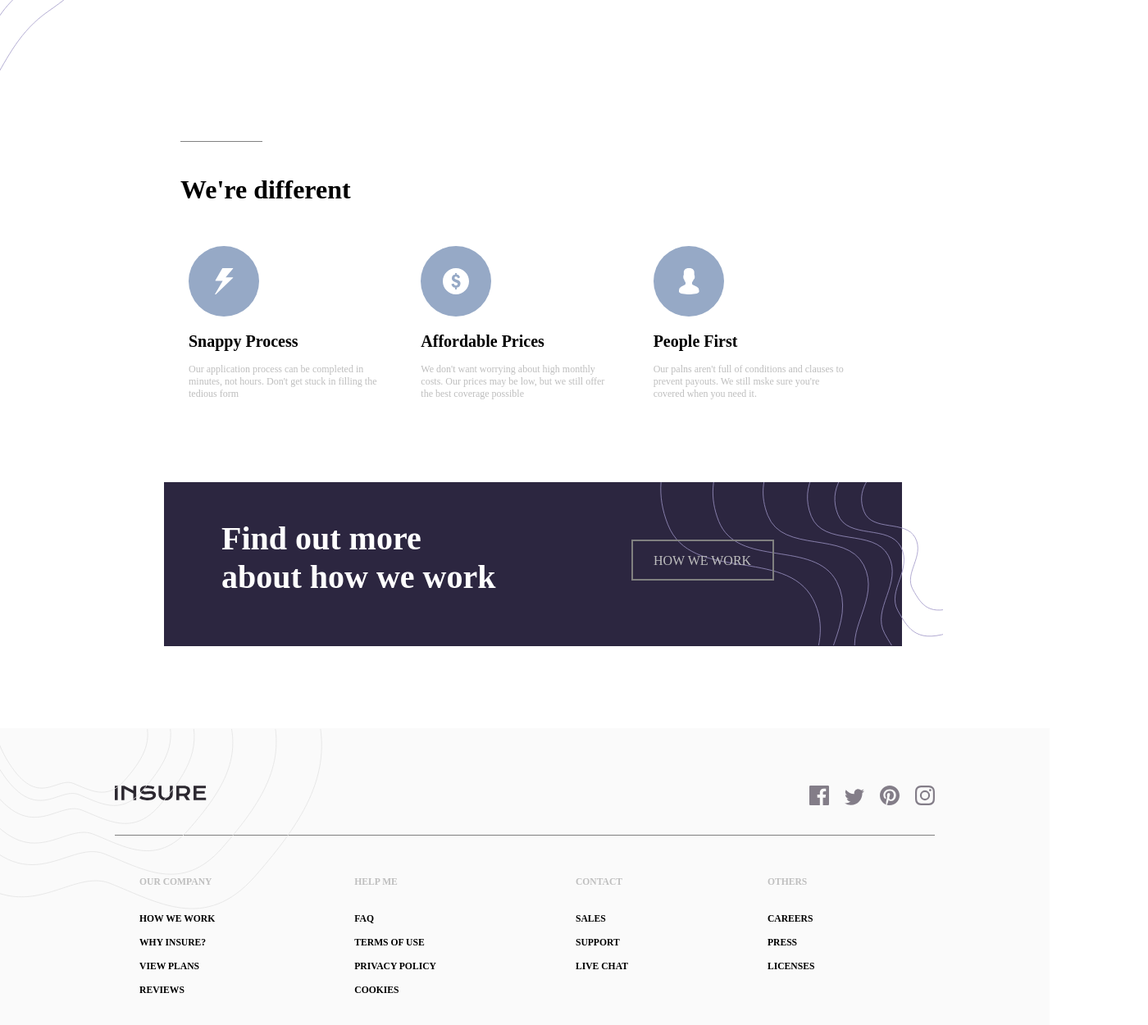
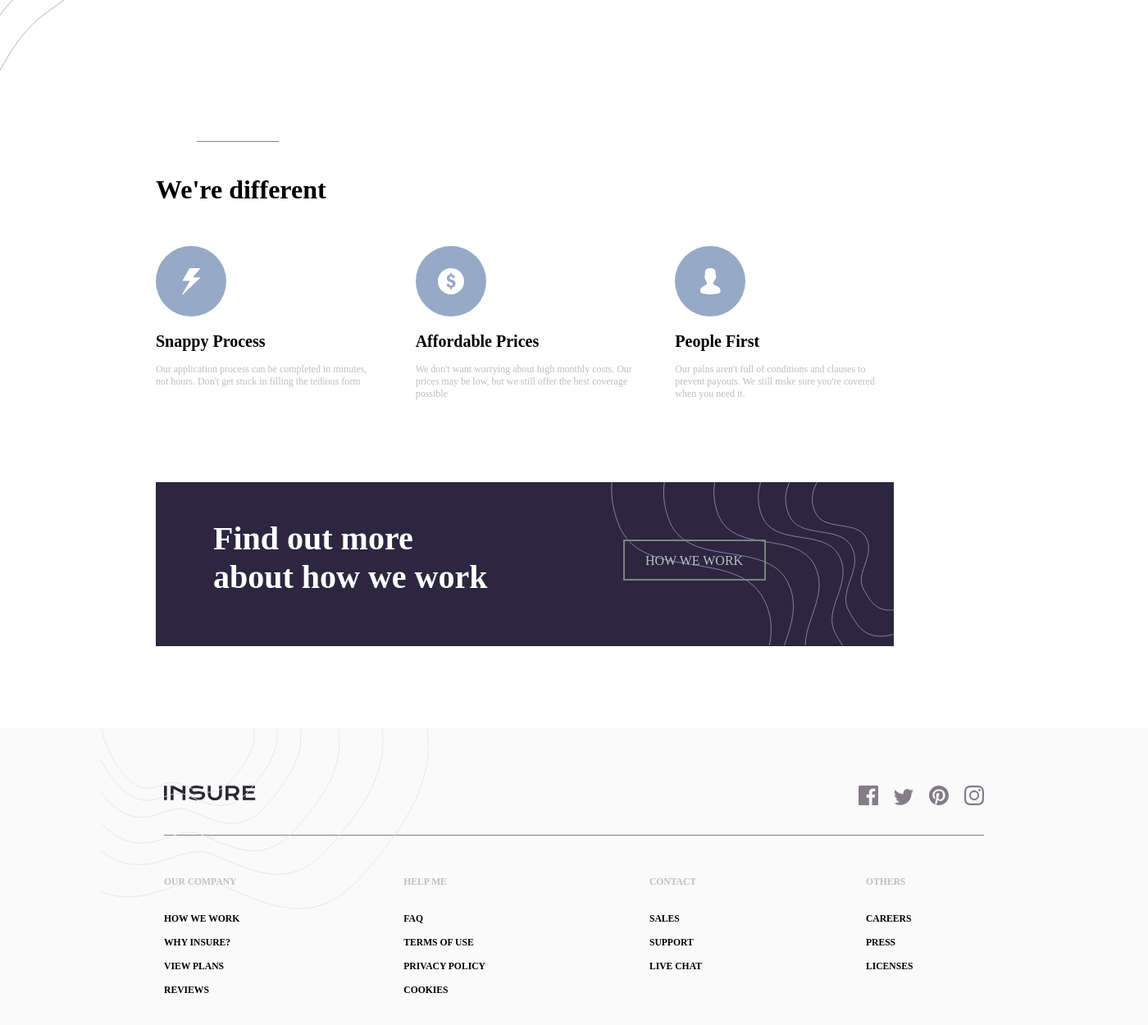
Before and after one commit to LongLinux/insure, a plain HTML site: page index.html in a window 1280 px wide. Shown: the part 796-2046 px from the top of the page at 82% size, 1400 px wide, since content can reach past the window. Drawn offline with Linux system fonts and the light colour scheme.

Commit message:
second commit

```diff
--- a/index.html
+++ b/index.html
@@ -1,10 +1,13 @@
 <!DOCTYPE html>
 <html>
     <head>
+        <meta charset="UTF-8">
+       <meta http-equiv="X-UA-Compatible" content="IE=edge">
+       <meta name="viewport" content="width=device-width, initial-scale=1.0">
         <title>Insure</title>
 
         <link rel="stylesheet" href="style.css">
-
+    </head>
         <body>
           <nav class="top-bar">
             <img class="logo" src="./logo.svg">
@@ -28,6 +31,7 @@
 
           <div class="content">
               <div class="container">
+                <img class="int-right" src="./bg-pattern-intro-right-desktop.svg">
                 <img class="family" src="./image-intro-desktop.jpg">
                 <img id="mobi-left" src="./bg-pattern-intro-left-mobile.svg">
                 <div class="text01">
@@ -40,7 +44,7 @@
                 <img id="mobi-right" src="./bg-pattern-intro-right-mobile.svg">
               </div>
               <img class="int-left" src="./bg-pattern-intro-left-desktop.svg">
-              <img class="int-right" src="./bg-pattern-intro-right-desktop.svg">
+
           </div>
 
           <div class="bottom">
@@ -123,6 +127,5 @@
             </div>
           </div>
         </body>
-    </head>
 
 </html>
--- a/style.css
+++ b/style.css
@@ -1,6 +1,10 @@
 *{
     margin: 0px;
     padding: 0px;
+}
+body{
+    max-width: 1700px;
+    margin: auto;
 }
 .top-bar{
     display: flex;
@@ -43,7 +47,7 @@
     float:right;
     width: 400px;
     margin-top: 100px;
-    margin-right: 200px;
+    margin-right: -200px;
 }
 .HYI{
     padding-top: 100px;
@@ -78,8 +82,7 @@
 .int-right{
     float: right;
     width: 400px;
-    margin-left: 400px;
-    margin-top: -580px;
+    display: block;
 }
 .int-left{
     float:left;
@@ -87,7 +90,7 @@
 }
 .sec2{
     display:flex;
-    margin-left: 30px;
+    margin-left: 50px;
 }
 .snappy{
     width:300px;
@@ -97,7 +100,8 @@
 
 }
 .bottom{
-    margin: 50px 200px;
+    margin: 50px auto;
+    width: 1000px;
 }
 h4{
     font-size: 20px;
@@ -122,7 +126,7 @@ h4{
     margin-left: 70px;
     width: 345px;
     margin-top: -300px;
-    margin-right: -70px;
+    margin-right: 50px;
 }
 .how{
     color: rgb(190, 190, 190);
@@ -145,6 +149,8 @@ h4{
 .footer{
     background-color: #FAFAFA;
     height: 400px;
+    width: 1400px;
+    margin: 0px auto;
 }
 .end{
     display: flex;
@@ -152,7 +158,7 @@ h4{
 }
 .tags{
     font-size: 14px;
-    margin-left: 170px;
+    margin-left: 200px;
 }
 .icon-b{
     margin-right: 15px;
@@ -162,7 +168,7 @@ h4{
 }
 #we-diff{
     margin-bottom: 50px;
-    margin-left: 20px;
+    margin-left: 50px;
 }
 .bot ::before{
     content: '';
@@ -171,11 +177,12 @@ h4{
     width: 100px;
     height: 1px;
     margin-bottom: 40px;
+    margin-left: 50px;
 }
 .pt-foot{
     margin-top: -180px;
     float: left;
-    margin-left: -1000px;
+    margin-left: -990px;
     width: 400px;
     height: 220px;
 }
@@ -198,7 +205,7 @@ h4{
     body{
         max-width: 100%;
         overflow-x: hidden;
-        margin: auto;
+        margin: 0px auto;
     }
     .menu img{
         display: block;
```
